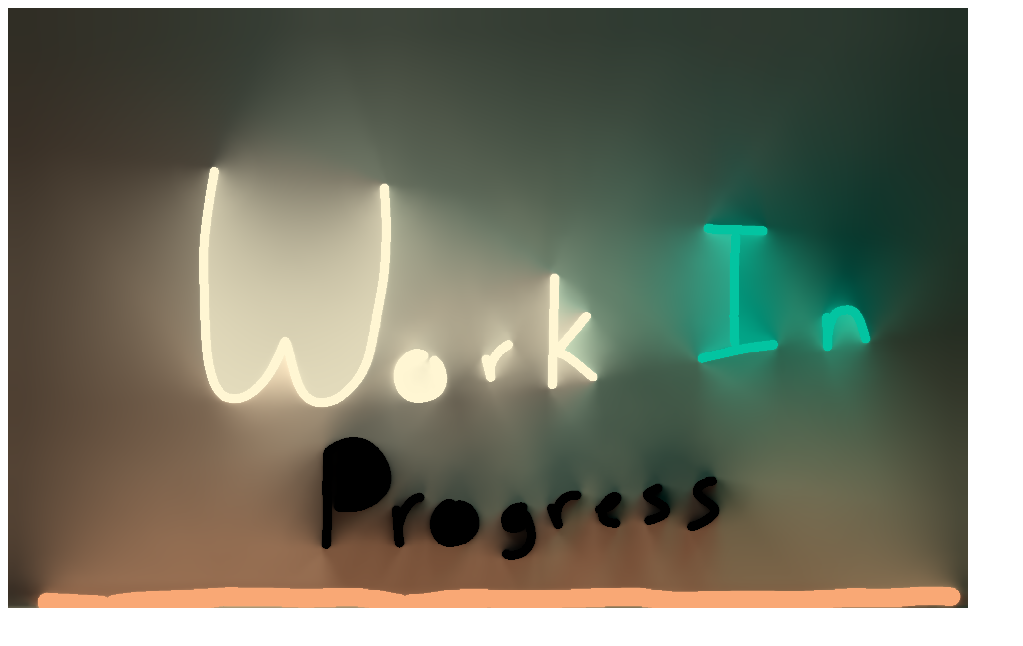
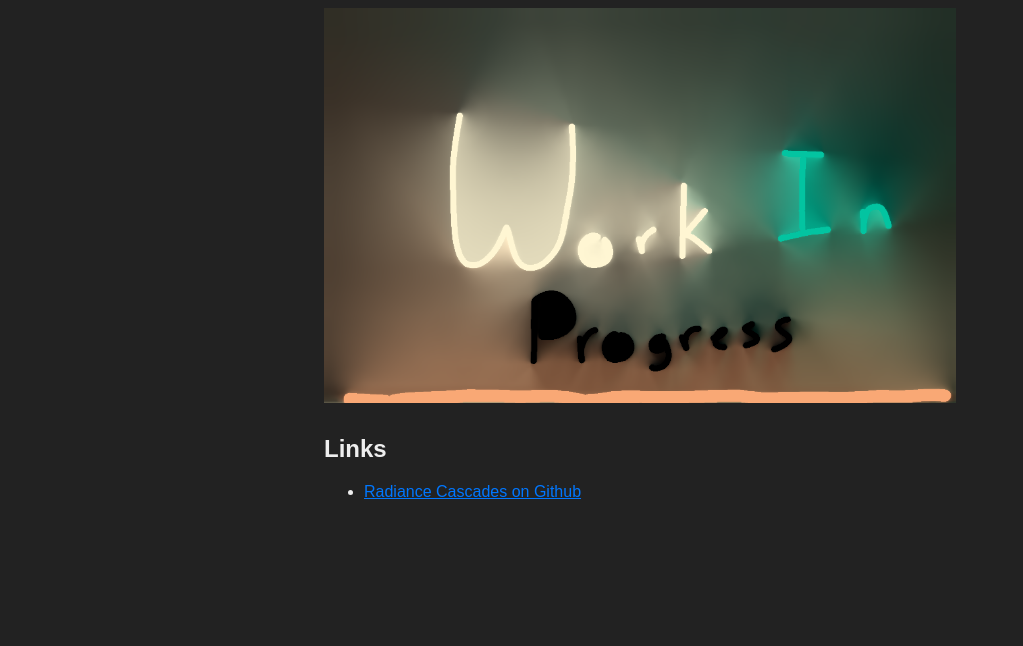
Before and after one commit to radiance-cascades/radiance-cascades.com, a plain HTML site: page public/index.html in a window 1280 px wide. Shown: the whole page, without its empty margins (0-1023 px from the left). Drawn offline with Linux system fonts and the light colour scheme.

Commit message:
add some links and make things a little less 'flashbang out'

```diff
--- a/public/index.html
+++ b/public/index.html
@@ -1,8 +1,56 @@
 <html>
   <head>
     <title>Radiance Cascades - WIP</title>
+
+    <style>
+      html {
+        margin: 0;
+        padding: 0;
+        color: #EEE;
+        font-family:sans-serif;
+      }
+
+      body {
+        background: #222;
+      }
+
+      #content {
+        width: 50%;
+        margin-left:25%;
+        min-height: 100%;
+
+        justify-content: center;
+      }
+
+      #content .textual {
+        color: #DDD;
+      }
+
+      #content .textual {
+        font-size: 2em;
+      }
+      #content a:visited {
+        color: #FF7700;
+      }
+      #content a {
+        color: #0077FF;
+      }
+
+    </style>
   </head>
   <body>
-    <img src="img/wip.png" />
+    <section id="content">
+      <p>
+        <img src="img/wip.png" width="100%" />
+      </p>
+      <p class="textual">
+        <h1>Links</h1>
+        <ul>
+          <li>
+            <a href="https://github.com/radiance-cascades" target="_blank">Radiance Cascades on Github</a>
+          </li>
+        </ul>
+      </p>
+    </section>
   </body>
 </html>
```
